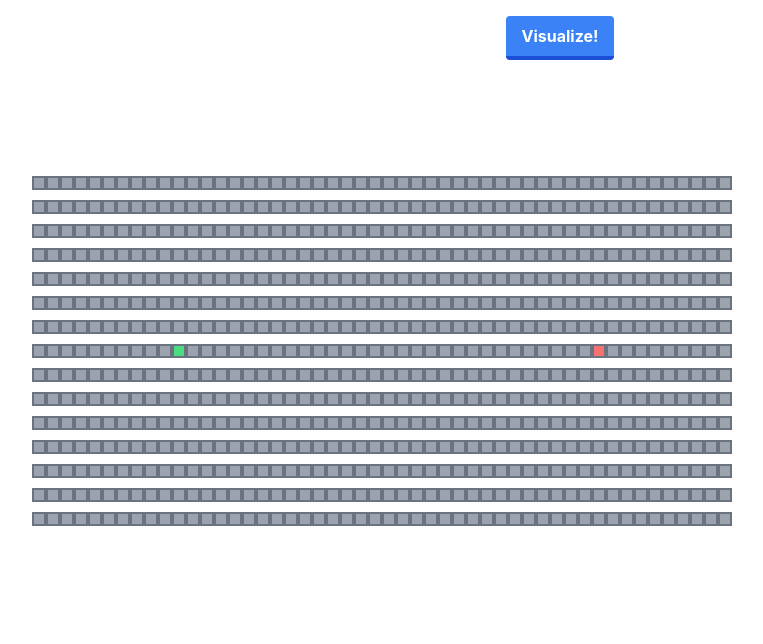
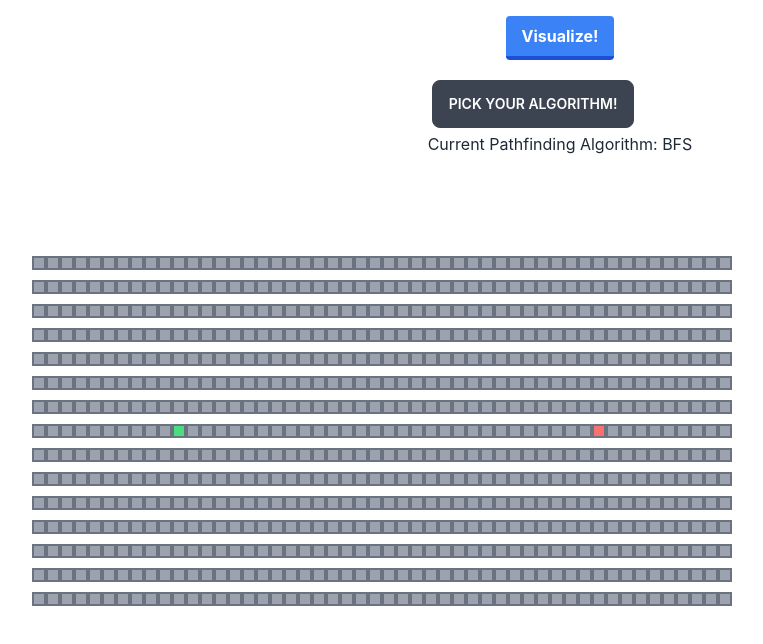
Before and after one commit to NaralC/Pathfinding-Visualizer, a React (Vite) app: page / in a window 1280 px wide. Shown: the top 644 px of the page, without its empty margins (80-843 px from the left). Built offline with nearby package versions, Linux system fonts and the light colour scheme.

Commit message:
Init dropdown btn

```diff
--- a/src/App.tsx
+++ b/src/App.tsx
@@ -3,6 +3,7 @@ import Node, { NodeType } from "./Components/Node";
 import { BFS } from "./Algorithms/BFS";
 import { DFS } from "./Algorithms/DFS";
 import Modal from "./Components/Modal";
+import Dropdown from "./Components/Dropdown";
 
 // Hardcoded start and finish nodes
 const START_ROW: number = 7;
@@ -14,6 +15,9 @@ const App: React.FC = () => {
   const [nodeList, setNodeList] = useState<NodeType[][]>(initializeMatrix);
   const [mouseIsDown, toggleMouseIsDown] = useState<boolean>(false);
   const [showModal, setshowModal] = useState<boolean>(false);
+  const [pathfindingAlgo, setPathfindingAlgo] = useState<string>("BFS");
+
+  const listOfAlgos = ["BFS", "DFS"];
 
   const startVisualization = (): void => {
     const { visitPath, shortestPath } = BFS(
@@ -65,7 +69,6 @@ const App: React.FC = () => {
       }, 20 * idx);
     });
 
-    // TODO: Handle impossible cases
     if (!nodeList[FINISH_ROW][FINISH_COL].isVisited) {
       setshowModal(true);
 
@@ -109,6 +112,11 @@ const App: React.FC = () => {
         >
           Visualize!
         </button>
+        <Dropdown
+          changeAlgo={setPathfindingAlgo}
+          currentAlgo={pathfindingAlgo}
+          listOfAlgos={listOfAlgos}
+        />
       </div>
       <div className="mx-28 my-24">
         {showModal && (
--- /dev/null
+++ b/src/Components/Dropdown.tsx
@@ -0,0 +1,31 @@
+import React, { Dispatch, SetStateAction } from "react";
+
+type DropdownProps = {
+  changeAlgo: Dispatch<SetStateAction<string>>;
+  currentAlgo: string;
+  listOfAlgos: string[];
+};
+
+const Dropdown: React.FC<DropdownProps> = ({
+  changeAlgo,
+  listOfAlgos,
+  currentAlgo,
+}) => {
+  return (
+    <div>
+      <div className="dropdown dropdown-hover">
+        <label className="btn m-1">Pick Your Algorithm!</label>
+        <ul className="dropdown-content menu p-2 shadow bg-base-100 rounded-box w-52">
+          {/* {listOfAlgos.map((algo: string) => {
+            <li>
+              <a>{algo}</a>
+            </li>;
+          })} */}
+        </ul>
+      </div>
+      <p>Current Pathfinding Algorithm: {currentAlgo}</p>
+    </div>
+  );
+};
+
+export default Dropdown;
--- a/src/Components/Modal.tsx
+++ b/src/Components/Modal.tsx
@@ -8,7 +8,7 @@ type ModalProps = {
 const Modal: React.FC<ModalProps> = ({ body, header }) => {
   return (
     <div>
-      <div className="modal modal-open" id="my-modal-2">
+      <div className="modal modal-open modal-middle" id="my-modal-2">
         <div className="modal-box">
           <h3 className="font-bold text-lg">{header}</h3>
           <p className="py-4">{body}</p>
```
Also changed, not shown: src/Components/Dropdown.css (added).
